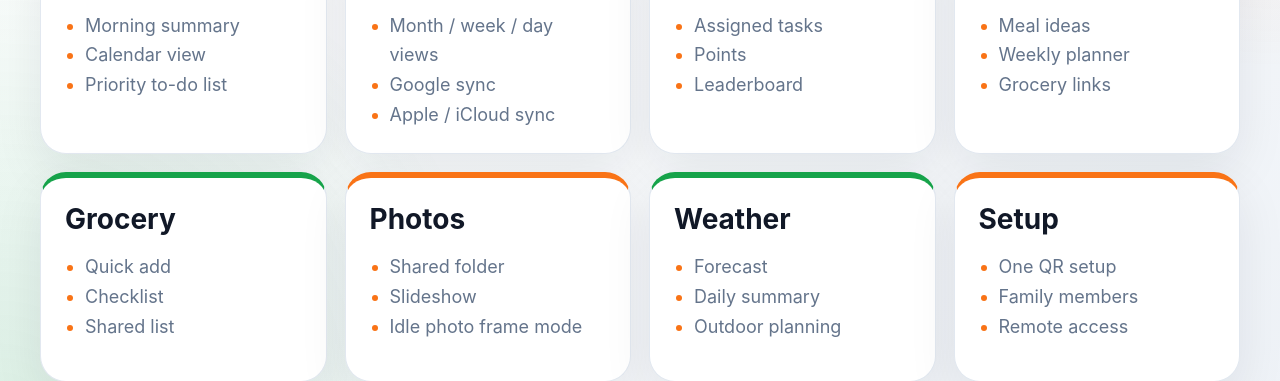
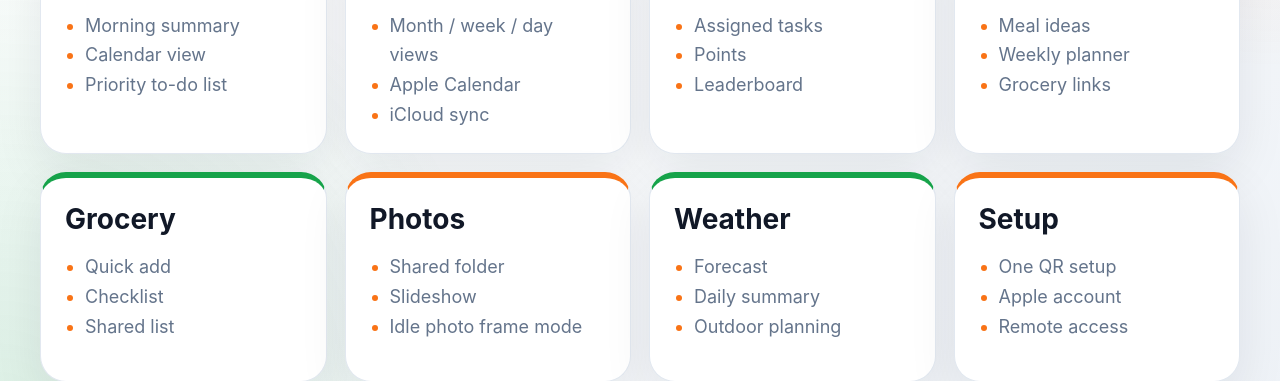
Before and after one commit to howellanthony-lang/family-hub, a React (Vite) app in the folder apps/ui/: page / in a window 1280 px wide. Shown: the part 384-765 px from the top of the page. Built offline with nearby package versions, Linux system fonts and the light colour scheme.

Commit message:
Remove Google references from dashboard

```diff
--- a/apps/ui/src/main.jsx
+++ b/apps/ui/src/main.jsx
@@ -26,13 +26,13 @@ function App() {
 
       <section className="grid">
         <Card title="Today" items={["Morning summary", "Calendar view", "Priority to-do list"]} />
-        <Card title="Calendar" items={["Month / week / day views", "Google sync", "Apple / iCloud sync"]} />
+        <Card title="Calendar" items={["Month / week / day views", "Apple Calendar", "iCloud sync"]} />
         <Card title="Chores" items={["Assigned tasks", "Points", "Leaderboard"]} />
         <Card title="Meals" items={["Meal ideas", "Weekly planner", "Grocery links"]} />
         <Card title="Grocery" items={["Quick add", "Checklist", "Shared list"]} />
         <Card title="Photos" items={["Shared folder", "Slideshow", "Idle photo frame mode"]} />
         <Card title="Weather" items={["Forecast", "Daily summary", "Outdoor planning"]} />
-        <Card title="Setup" items={["One QR setup", "Family members", "Remote access"]} />
+        <Card title="Setup" items={["One QR setup", "Apple account", "Remote access"]} />
       </section>
     </main>
   );
```
